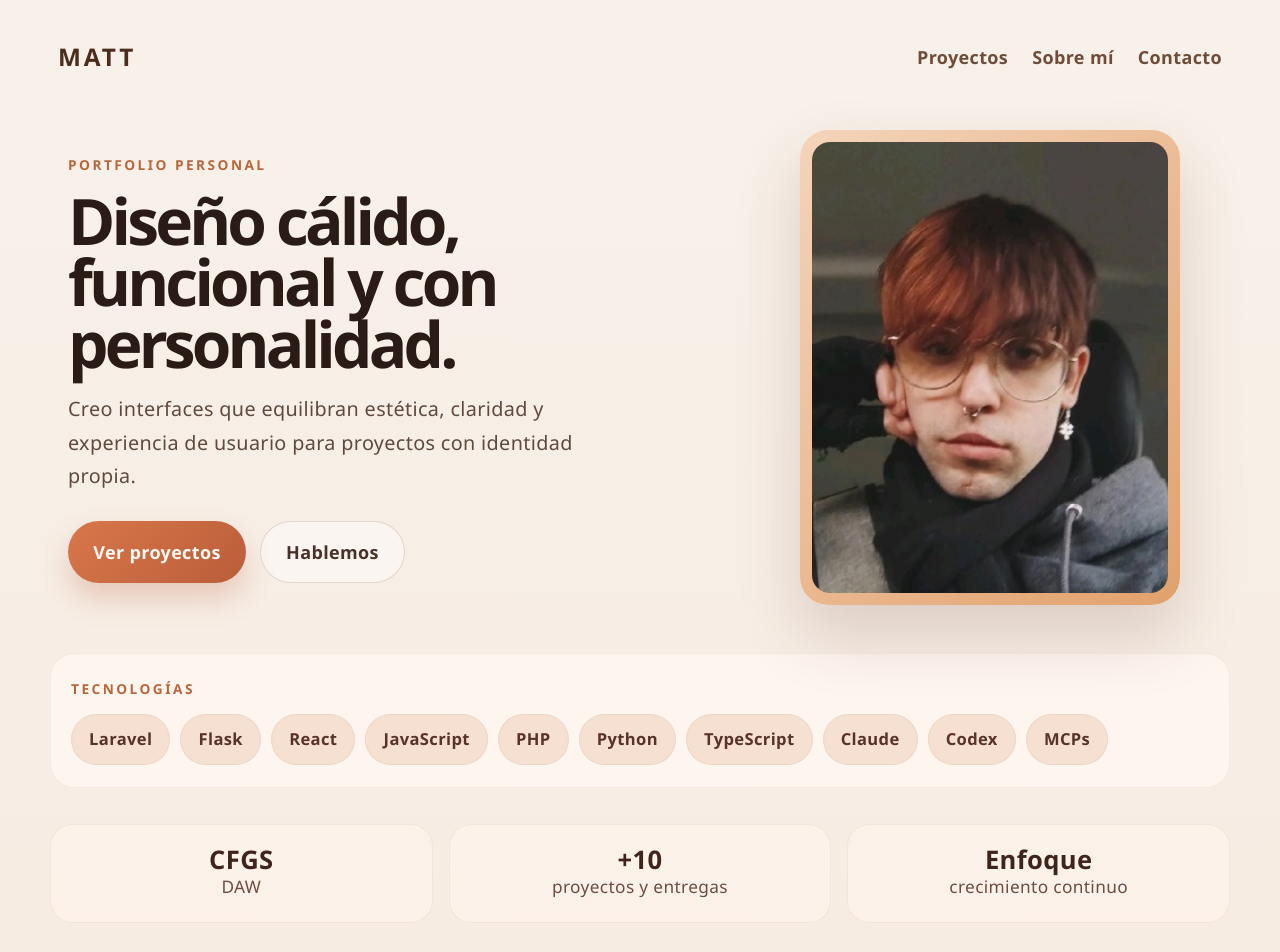
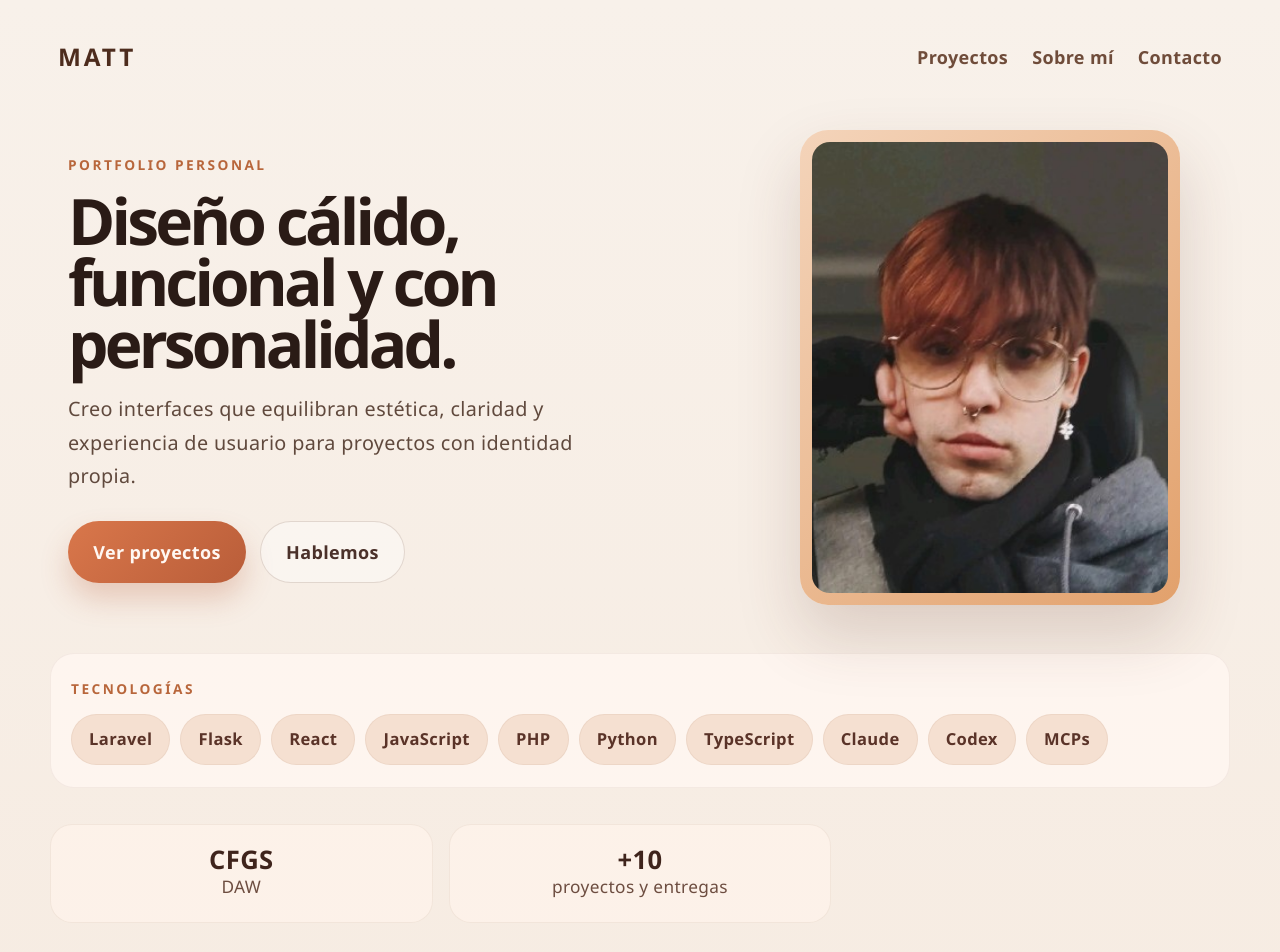
Before and after one commit to Nyxistiredzzz/PortfolioDigital, a React (Vite) app: page / in a window 1280 px wide. Shown: the top 952 px of the page. Built offline with nearby package versions, Linux system fonts and the light colour scheme.

Commit message:
Eliminar sección de enfoque en el resumen profesional

```diff
--- a/src/App.tsx
+++ b/src/App.tsx
@@ -85,10 +85,6 @@ function App() {
             <strong>+10</strong>
             <span>proyectos y entregas</span>
           </div>
-          <div>
-            <strong>Enfoque</strong>
-            <span>crecimiento continuo</span>
-          </div>
         </section>
 
         <section id="proyectos" className="projects">
```
